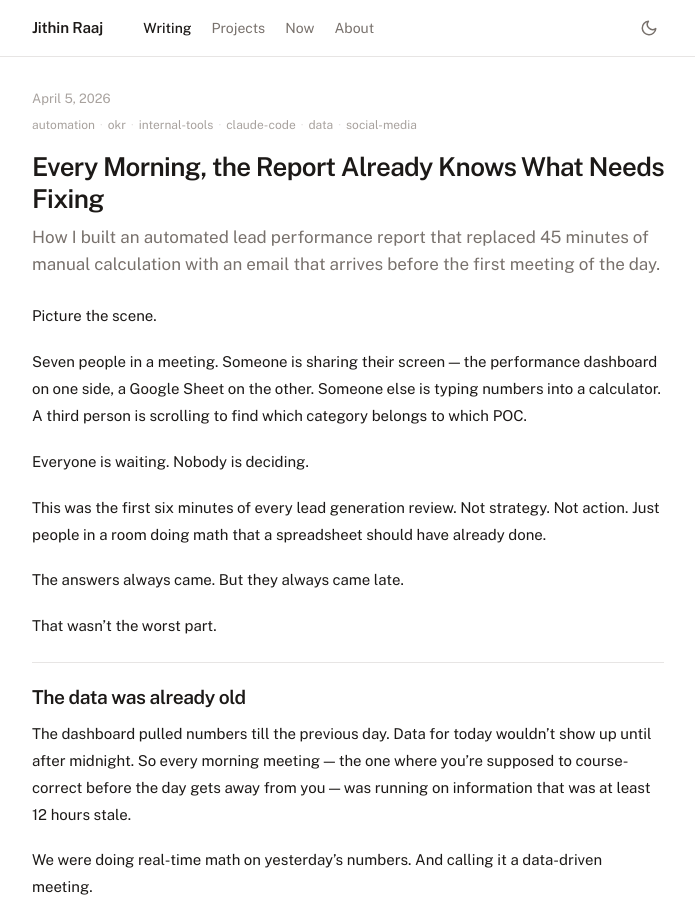
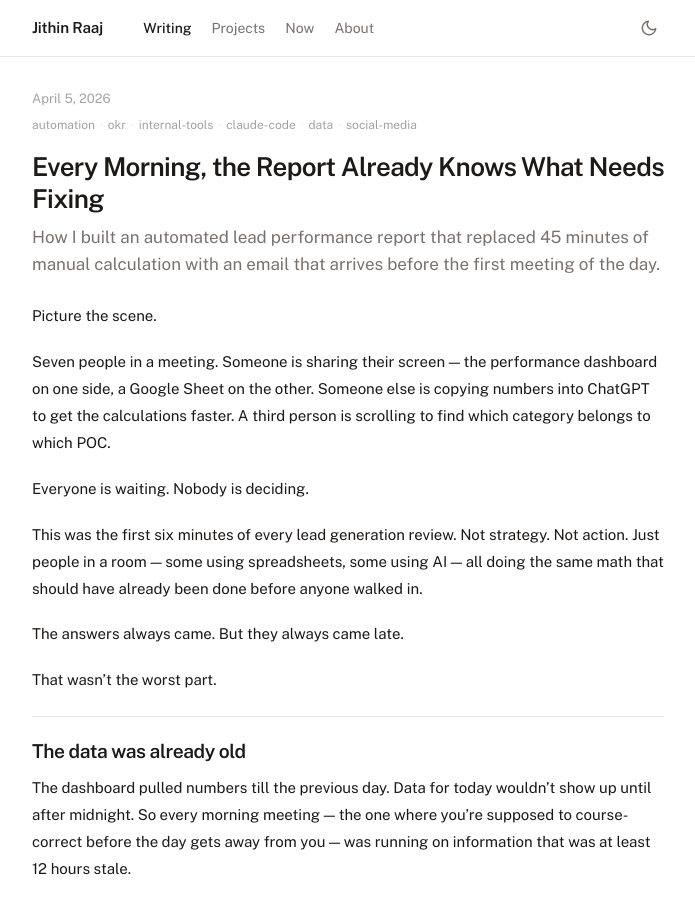
Before and after one commit to jithinrajtk/jithinrajtk.github.io, a Jekyll site: the page built from _posts/2026-04-05-okr-lead-report-automation.md, in a window 1280 px wide and 900 px high. Shown: the whole window, without its empty margins (292-987 px from the left). Built offline with Jekyll 4.4.1, drawn with Linux system fonts in a browser that asks for light colours; nearby versions of some CDN libraries.

Commit message:
Add ChatGPT/LLM detail to opening scene — more relatable and current

```diff
--- a/_posts/2026-04-05-okr-lead-report-automation.md
+++ b/_posts/2026-04-05-okr-lead-report-automation.md
@@ -9,11 +9,11 @@ description: "Every morning meeting on lead generation started with someone open
 
 Picture the scene.
 
-Seven people in a meeting. Someone is sharing their screen — the performance dashboard on one side, a Google Sheet on the other. Someone else is typing numbers into a calculator. A third person is scrolling to find which category belongs to which POC.
+Seven people in a meeting. Someone is sharing their screen — the performance dashboard on one side, a Google Sheet on the other. Someone else is copying numbers into ChatGPT to get the calculations faster. A third person is scrolling to find which category belongs to which POC.
 
 Everyone is waiting. Nobody is deciding.
 
-This was the first six minutes of every lead generation review. Not strategy. Not action. Just people in a room doing math that a spreadsheet should have already done.
+This was the first six minutes of every lead generation review. Not strategy. Not action. Just people in a room — some using spreadsheets, some using AI — all doing the same math that should have already been done before anyone walked in.
 
 The answers always came. But they always came late.
 
```
